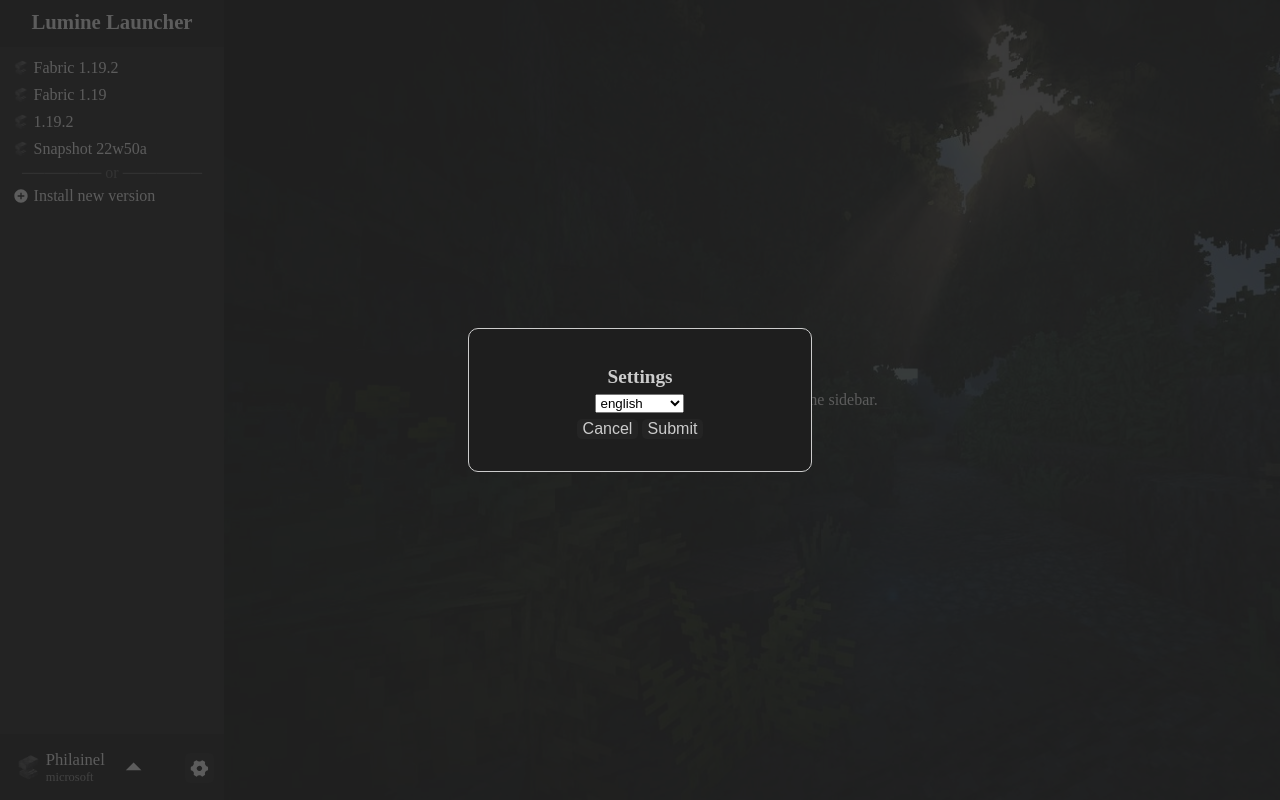
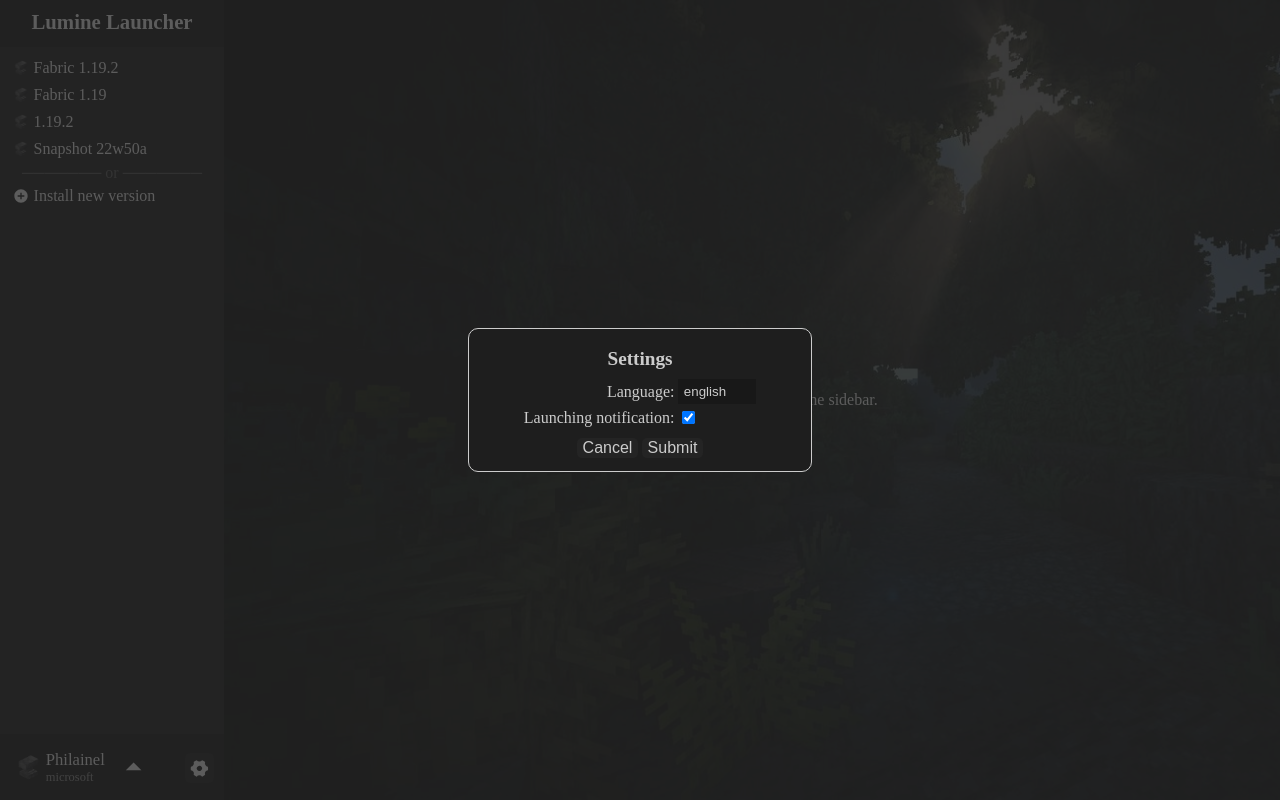
Before and after one commit to Philainel/lumine, a React (Vite) app: page / in a window 1280 px wide. Both pictures are taken after a click on the element 199 px from the left and 767 px from the top of the page. Built offline with nearby package versions, Linux system fonts and the light colour scheme.

Commit message:
settings prototype

```diff
--- a/src/App.tsx
+++ b/src/App.tsx
@@ -1,4 +1,5 @@
 import { useEffect, useState } from "react";
+import { useSettingsProperty } from "./settings";
 import Sidebar from "./components/Sidebar";
 import Window from "./components/Window";
 import { AccountInfo, VersionInfo } from "./types/Info";
--- a/src/components/dialogs/settingsDialog.scss
+++ b/src/components/dialogs/settingsDialog.scss
@@ -3,6 +3,27 @@
 	align-items: center;
 	flex-direction: column;
 	gap: .4em;
+
+	table {
+		>tbody {
+			>tr {
+				>td {
+					&:nth-child(-n+1) {
+						text-align: end;
+					}
+				}
+			}
+		}
+	}
+
+	select {
+		background-color: var(--background-darker-color);
+		border: none;
+		appearance: none;
+		-webkit-appearance: none;
+		color: var(--text-color);
+		padding: .4em;
+	}
 
 	>.buttons {
 		display: flex;
--- a/src/components/dialogs/settingsDialog.tsx
+++ b/src/components/dialogs/settingsDialog.tsx
@@ -1,30 +1,60 @@
-import { ChangeEvent } from "react";
+import { ChangeEvent, useState } from "react";
 import { SettingsModalProps } from "../../types/Params";
 import { useLanguage, languages, LanguageList, translate } from "../../types/localization";
 import Dialog from "../Dialog";
 import "./settingsDialog.scss"
+import { Settings, defaultSettings, useSettingsOverrides, useSettingsProperty } from "../../settings";
 
 export default function SettingsDialog({ isShown, onClose }: SettingsModalProps) {
 	let [language, setLanguage] = useLanguage()
+	let [settingsOverrides, setSettingsOverrides] = useSettingsOverrides()
 	function onLangChange(e: ChangeEvent<HTMLSelectElement>) {
+		temp.language = e.target.value as keyof LanguageList
 		setLanguage(e.target.value as keyof LanguageList)
+	}
+
+	const temp: Partial<Settings> = { ...defaultSettings, ...settingsOverrides }
+	let [nOnLaunch, setNOnLaunch] = useState(temp.launchNotify)
+
+	function onCancel() {
+		onClose()
+	}
+	function onSubmit() {
+		if (temp.launchNotify != nOnLaunch) //
+		onClose()
 	}
 	return (
 		<Dialog
 			title={translate("dialog.settings")}
-			onClose={onClose}
+			onClose={onCancel}
 			isShown={isShown}
 			disableClickOutsideContent={true}
 		>
 			<div className="settings-dialog-wrapper">
 				<div className="content">
-					<select name="lang" id="lang" value={language} onChange={onLangChange}>
-						{Object.entries(languages).map(([k, v]) => ({ value: k, name: k})).map(l => <option value={l.value}>{l.name}</option>)}
-					</select>
+					<table>
+						<tbody>
+							<tr>
+								<td>{translate("dialog.settings.lang")}: </td>
+								<td>
+									<select name="lang" id="lang" value={language} onChange={onLangChange}>
+										{Object.entries(languages).map(([k, v]) => ({ value: k, name: k })).map(l => <option value={l.value}>{l.name}</option>)}
+									</select>
+								</td>
+							</tr>
+							<tr>
+								<td>{translate("dialog.settings.n-on-launch")}: </td>
+								<td>
+									<input type="checkbox" checked={nOnLaunch} onChange={() => { setNOnLaunch(!nOnLaunch)}} />
+								</td>
+							</tr>
+						</tbody>
+					</table>
+
 				</div>
 				<div className="buttons">
-					<button onClick={onClose}>{translate("dialog.settings.button.cancel")}</button>
-					<button onClick={onClose}>{translate("dialog.settings.button.submit")}</button>
+					<button onClick={onCancel}>{translate("dialog.settings.button.cancel")}</button>
+					<button onClick={onSubmit}>{translate("dialog.settings.button.submit")}</button>
 				</div>
 			</div>
 		</Dialog>
--- a/src/lang/english.ts
+++ b/src/lang/english.ts
@@ -17,5 +17,7 @@
 
 	"dialog.settings": "Settings",
 	"dialog.settings.button.cancel": "Cancel",
-	"dialog.settings.button.submit": "Submit"
+	"dialog.settings.button.submit": "Submit",
+	"dialog.settings.lang": "Language",
+	"dialog.settings.n-on-launch": "Launching notification"
 } as Language
--- a/src/lang/russian.ts
+++ b/src/lang/russian.ts
@@ -17,5 +17,7 @@
 
 	"dialog.settings": "Настройки",
 	"dialog.settings.button.cancel": "Отменить",
-	"dialog.settings.button.submit": "Применить"
+	"dialog.settings.button.submit": "Применить",
+	"dialog.settings.lang": "Язык",
+	"dialog.settings.n-on-launch": "Уведомление о запуске"
 } as Language
--- /dev/null
+++ b/src/settings/index.ts
@@ -0,0 +1,58 @@
+import { useState } from "react"
+import { LanguageList } from "../types/localization"
+
+export type Settings = {
+	language: keyof LanguageList,
+	launchNotify: boolean
+}
+
+export const defaultSettings: Settings = {
+	language: "english",
+	launchNotify: true,
+}
+
+const overrides: Partial<Settings> = {
+
+}
+
+function updateOverrides(overs: Partial<Settings>) {
+	(Object.keys(overs) as [keyof Settings]).map((k) => {
+		if (overs[k] != undefined) overrides[k] = overs[k] as any
+	})
+}
+
+function getSettingsProperty<K extends keyof Settings>(setting: K): Settings[K] {
+	return overrides[setting] || defaultSettings[setting]
+}
+
+function setSettingsProperty<K extends keyof Settings>(setting: K, value: Settings[K]) {
+	overrides[setting] = value
+}
+
+export function useSettingsProperty<K extends keyof Settings>(key: K): [
+	Settings[K],
+	React.Dispatch<React.SetStateAction<Settings[K]>>
+] {
+	let [setting, setSetting] = useState<Settings[K]>(getSettingsProperty(key))
+	return [
+		setting,
+		(str) => {
+			setSettingsProperty(key, str.valueOf() as Settings[K])
+			setSetting(str)
+		}
+	]
+}
+
+export function useSettingsOverrides(): [
+	Partial<Settings>,
+	React.Dispatch<React.SetStateAction<Partial<Settings>>>
+] {
+	let [ _overrides, _setOverrides ] = useState<Partial<Settings>>(overrides)
+	return [
+		_overrides,
+		(str) => {
+			updateOverrides(str.valueOf() as Partial<Settings>)
+			_setOverrides(str)
+		}
+	]
+}
--- a/src/types/localization.ts
+++ b/src/types/localization.ts
@@ -2,6 +2,7 @@
 import unlocalised from "../lang/unlocalised"
 import english from "../lang/english"
 import russian from "../lang/russian"
+import { useSettingsProperty } from "../settings"
 
 export type Language = { [key: string]: string }
 export type LanguageList = {
@@ -14,6 +15,7 @@
 	english,
 	russian
 }
+// let [lang, setLang] = useSettingsProperty("language")
 let language: keyof LanguageList = "english"
 function changeLanguage(newlang: keyof LanguageList) {
 	language = newlang
@@ -27,6 +29,7 @@
 		language,
 		(newl) => {
 			changeLanguage(newl.valueOf() as keyof LanguageList)
+			// setLang(newl)
 			_setLanguage(language)
 		}
 	]
```
Also changed, not shown: 1 other file (tests, documents, lock files or other folders).
